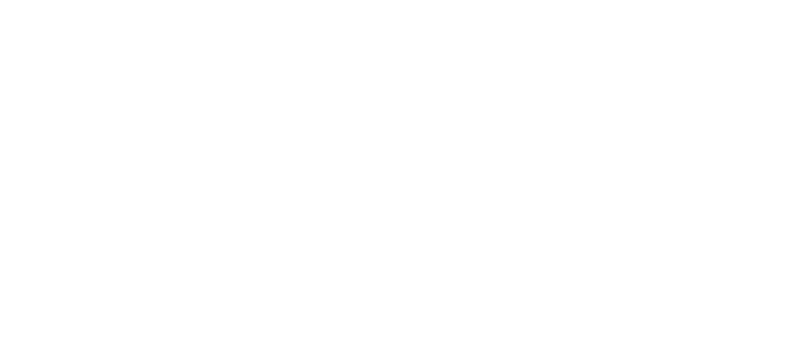
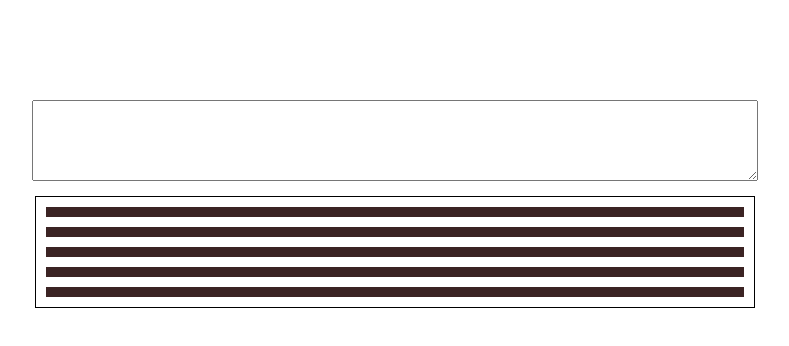
Before and after one commit to AlexBoronin/virtual-keyboard, a plain HTML site: page index.html in a window 1280 px wide. Shown: the whole page, without its empty margins (245-1034 px from the left). Drawn offline with Linux system fonts and the light colour scheme.

Commit message:
feat: add textarea and place for keyboard

```diff
--- a/index.html
+++ b/index.html
@@ -2,10 +2,10 @@
 <html lang="en">
 <head>
   <meta charset="UTF-8">
+  <meta name="viewport" content="width=device-width, initial-scale=1.0">
   <title>virtual-keyboard</title>
 </head>
 <body>
-
 <script src="script.js"></script>
 </body>
 </html>
--- a/script.js
+++ b/script.js
@@ -0,0 +1,37 @@
+(() => {
+    const body = document.querySelector('body');
+    const reset = document.querySelectorAll('body *');
+    reset.forEach(element => {
+        element.style.margin = '0';
+        element.style.padding = '0';
+    });
+    body.setAttribute('style', 'margin: 0; padding: 0');
+    const wrapContent = document.createElement('div');
+    wrapContent.setAttribute('style', 'max-width: 720px; margin: 0 auto; display: flex; flex-direction: column; align-items: center; box-sizing: border-box');
+    body.append(wrapContent);
+    const area = document.createElement('textarea');
+    area.setAttribute('id', 'textPlace');
+    area.setAttribute('rows', '5');
+    area.setAttribute('style', 'display: inline-block; width: 100%; margin-top: 100px; margin-bottom: 15px');
+    wrapContent.append(area);
+    const keyboard = document.createElement('div');
+    keyboard.setAttribute('style', 'padding: 10px; border: 1px solid black; width: 100%; box-sizing: border-box');
+    wrapContent.append(keyboard);
+
+
+    function addRow(){
+        let n = 0;
+        const keyRow = document.createElement('div');
+        while (n !== 5){
+            keyRow.setAttribute('style', 'display: flex; justify-content: space-between; align-items: center; height: 10px; background-color: rgb(59, 35, 35); margin-bottom: 10px; box-sizing: border-box');
+            keyRow.setAttribute('id', `row${n}`);
+            if (n === 4){
+                keyRow.style.marginBottom = '0';
+            }
+            keyboard.append(keyRow);
+            keyboard.innerHTML = keyboard.innerHTML;
+            n++
+        }
+    }
+    addRow();
+})();
```
